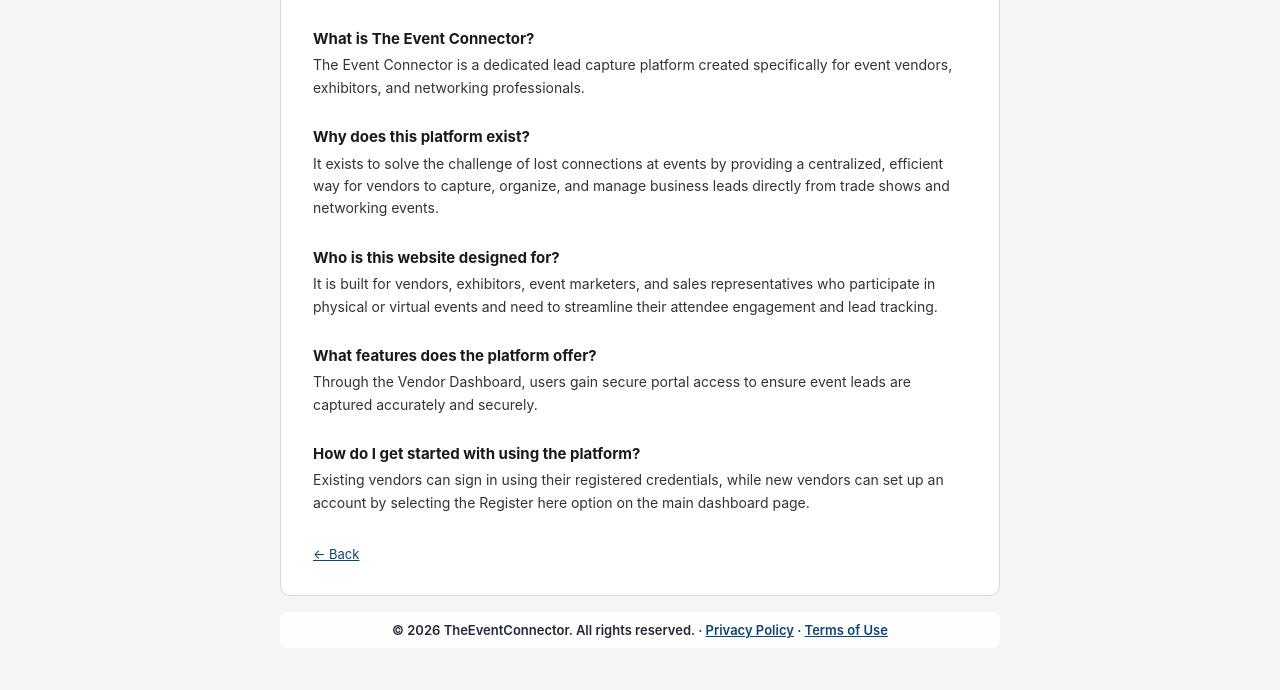
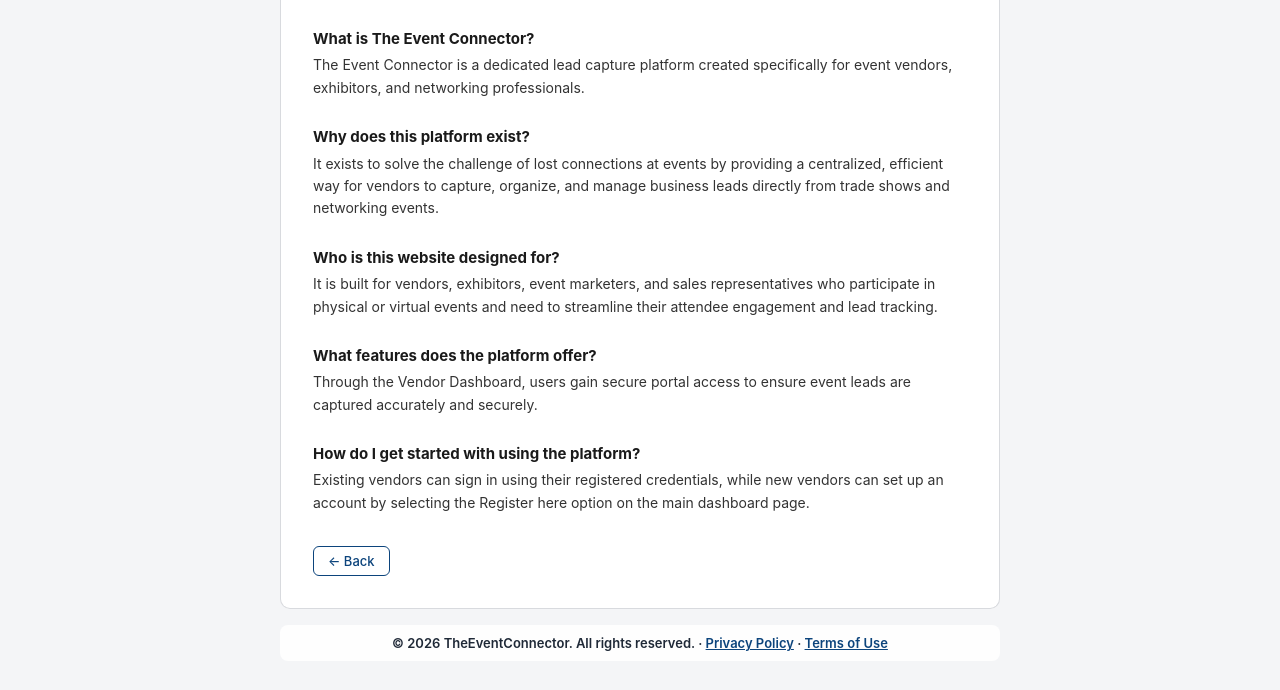
Before and after one commit to somotto/contactForm, a website built with Vite: page faq.html in a window 1280 px wide. Shown: the part 196-886 px from the top of the page. Built offline with nearby package versions, Linux system fonts and the light colour scheme.

Commit message:
Style Back links as buttons on FAQ, privacy and terms pages
Same shape as the nav Log in button (outlined, rounded, 13px), in navy
since it sits on the white card.

```diff
--- a/faq.html
+++ b/faq.html
@@ -30,7 +30,14 @@
   .body-card h2:first-child { margin-top: 0; }
   .body-card p { font-size: 14px; line-height: 1.6; color: #333; margin: 0 0 1rem; }
   a { color: #0C447C; }
-  .back-link { display: inline-block; margin-top: 1rem; font-size: 13px; }
+  /* Same shape as the nav's Log in button (src/nav.css .site-cta), inverted
+     to navy-on-white since it sits on the white card. */
+  .back-link {
+    display: inline-block; margin-top: 1rem; padding: 6px 14px;
+    font-size: 13px; font-weight: 500; color: #0C447C; text-decoration: none;
+    border: 1px solid #0C447C; border-radius: 6px; transition: background 0.15s ease;
+  }
+  .back-link:hover { background: rgba(12, 68, 124, 0.08); }
   .legal-row {
     display: flex; justify-content: center; margin-top: 1rem; padding: 10px 16px;
     background: rgba(255, 255, 255, 0.9); border-radius: 8px;
```
Also changed, not shown: privacy.html (+8 -1 lines), terms.html (+8 -1 lines).
